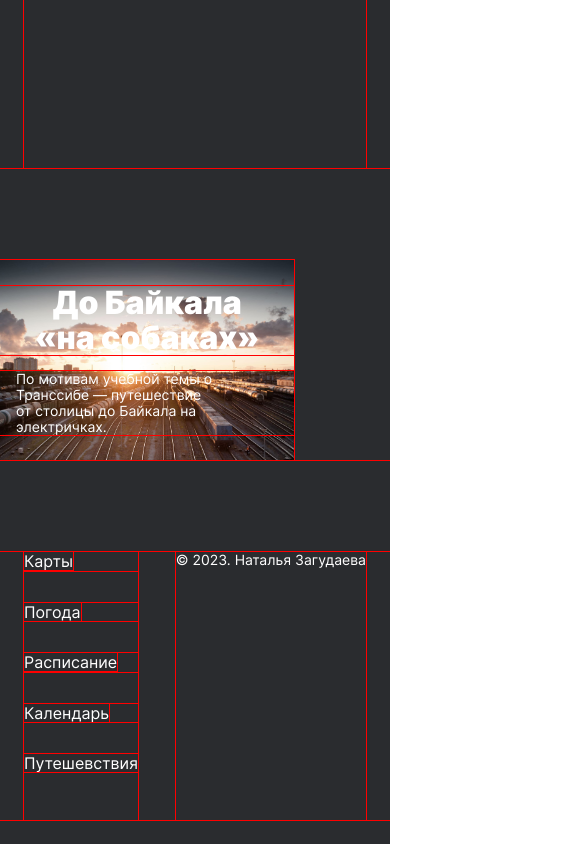
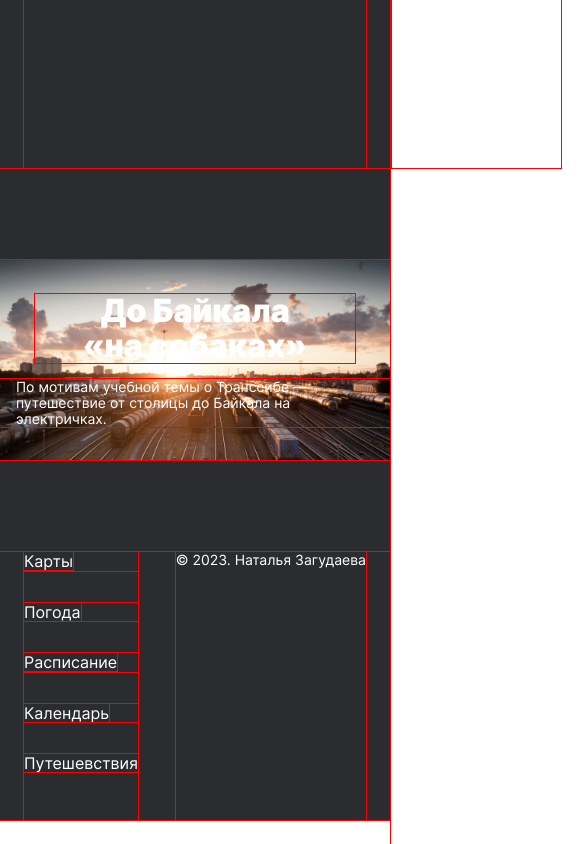
Before and after one commit to ZagudaevaNataly/russian-travel, a plain HTML site: page index.html in a window 390 px wide. Shown: the part 10707-11551 px from the top of the page, 585 px wide, since content can reach past the window. Drawn offline with Linux system fonts and the light colour scheme.

Commit message:
правка сайта

```diff
--- a/blocks/content/__cover/content__cover.css
+++ /dev/null
@@ -1,16 +0,0 @@
-.content__cover {
-  margin-top: 92px;
-  margin-bottom: 92px;
-  margin-left: 48px;
-  margin-right: 48px;
-  background-position: center;
-  background-size: cover;
-  position: relative;
-}
-
-@media screen and (max-width: 1024px) {
-  .content__cover {
-    margin-left: 0;
-    margin-right: 0;
-  }
-}
--- a/blocks/cover/cover.css
+++ b/blocks/cover/cover.css
@@ -1,10 +1,11 @@
 .cover {
+  background-position: center;
+  background-size: cover;
+  margin-top: 92px;
+  margin-bottom: 92px;
+  margin-left: 48px;
+  margin-right: 48px;
   position: relative;
-  margin: 0 auto;
-  padding: 0;
-  width: calc(100% - 2*48px);
-  display: flex;
-  flex-direction: column;
 }
 
 @media screen and (max-width: 1024px) {
@@ -13,10 +14,3 @@
     margin-right: 0;
   }
 }
-
-@media screen and (max-width: 690px) {
-  .cover {
-    margin-top: 65px;
-    margin-bottom: 65px;
-  }
-}
--- a/blocks/page/page.css
+++ b/blocks/page/page.css
@@ -6,5 +6,5 @@
   color: #FFF;
   background-color: #2A2C2F;
   max-width: 1280px;
-  overflow: hidden;
+  min-width: 320px;
 }
--- a/pages/index.css
+++ b/pages/index.css
@@ -55,7 +55,6 @@
 @import url(../blocks/content/__lead/content__lead.css);
 @import url(../blocks/content/__intro/content__intro.css);
 @import url(../blocks/content/__photo-grid/content__photo-grid.css);
-@import url(../blocks/content/__cover/content__cover.css);
 @import url(../blocks/content/content.css);
 
 * {
```
